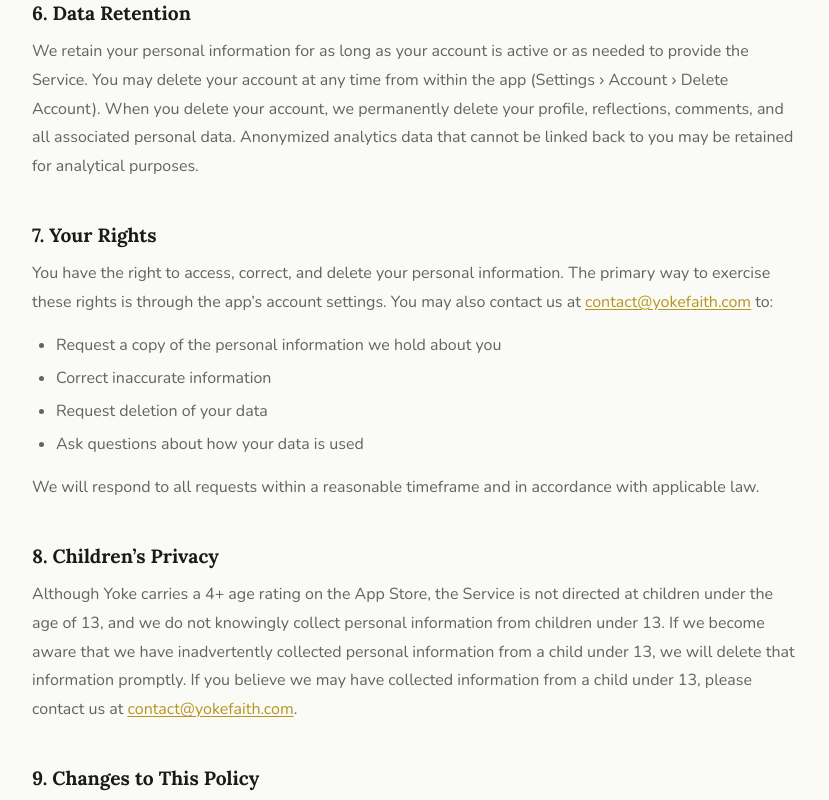
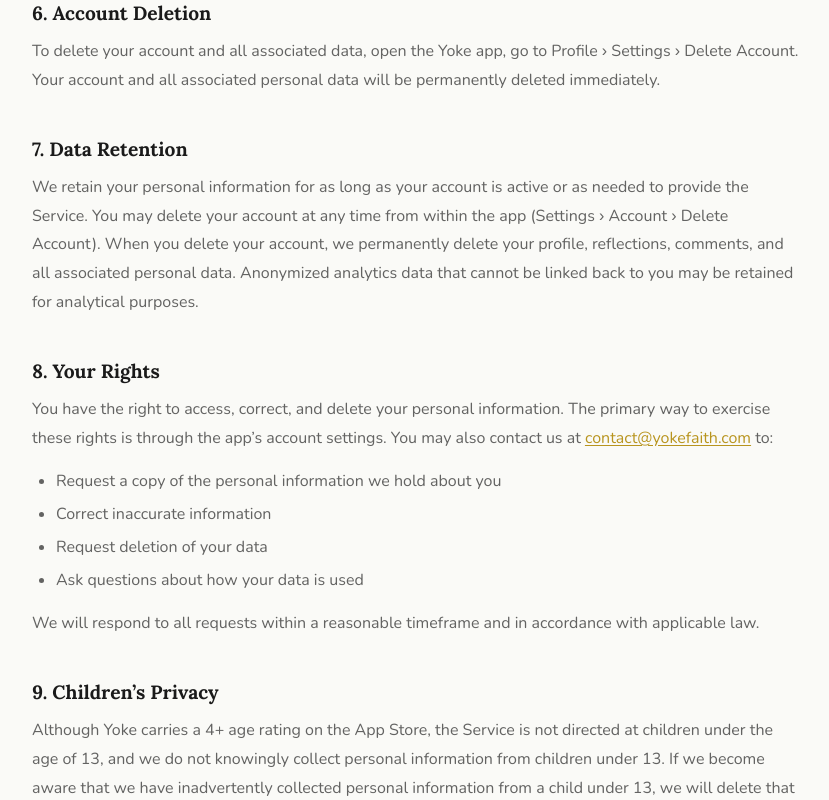
Before and after one commit to RayKang8/yoke-web, a Next.js app: page /privacy in a window 1280 px wide. Shown: the part 2800-3600 px from the top of the page, without its empty margins (224-1053 px from the left). Built offline with nearby package versions, Linux system fonts and the light colour scheme.

Commit message:
add: account deletion in policy

```diff
--- a/app/privacy/page.tsx
+++ b/app/privacy/page.tsx
@@ -162,7 +162,14 @@ export default function Privacy() {
         absolute security.
       </p>
 
-      <h2>6. Data Retention</h2>
+      <h2>6. Account Deletion</h2>
+      <p>
+        To delete your account and all associated data, open the Yoke app, go to
+        Profile &rsaquo; Settings &rsaquo; Delete Account. Your account and all associated
+        personal data will be permanently deleted immediately.
+      </p>
+
+      <h2>7. Data Retention</h2>
       <p>
         We retain your personal information for as long as your account is active or
         as needed to provide the Service. You may delete your account at any time from
@@ -172,7 +179,7 @@ export default function Privacy() {
         to you may be retained for analytical purposes.
       </p>
 
-      <h2>7. Your Rights</h2>
+      <h2>8. Your Rights</h2>
       <p>
         You have the right to access, correct, and delete your personal information.
         The primary way to exercise these rights is through the app&rsquo;s account settings.
@@ -190,7 +197,7 @@ export default function Privacy() {
         with applicable law.
       </p>
 
-      <h2>8. Children&rsquo;s Privacy</h2>
+      <h2>9. Children&rsquo;s Privacy</h2>
       <p>
         Although Yoke carries a 4+ age rating on the App Store, the Service is not
         directed at children under the age of 13, and we do not knowingly collect
@@ -201,7 +208,7 @@ export default function Privacy() {
         <a href="mailto:contact@yokefaith.com">contact@yokefaith.com</a>.
       </p>
 
-      <h2>9. Changes to This Policy</h2>
+      <h2>10. Changes to This Policy</h2>
       <p>
         We may update this Privacy Policy from time to time. When we make material
         changes, we will notify you by email or through a notice within the app at
@@ -211,7 +218,7 @@ export default function Privacy() {
         the updated policy.
       </p>
 
-      <h2>10. Contact Us</h2>
+      <h2>11. Contact Us</h2>
       <p>
         If you have any questions or concerns about this Privacy Policy or how we
         handle your data, please contact us at{" "}
```
